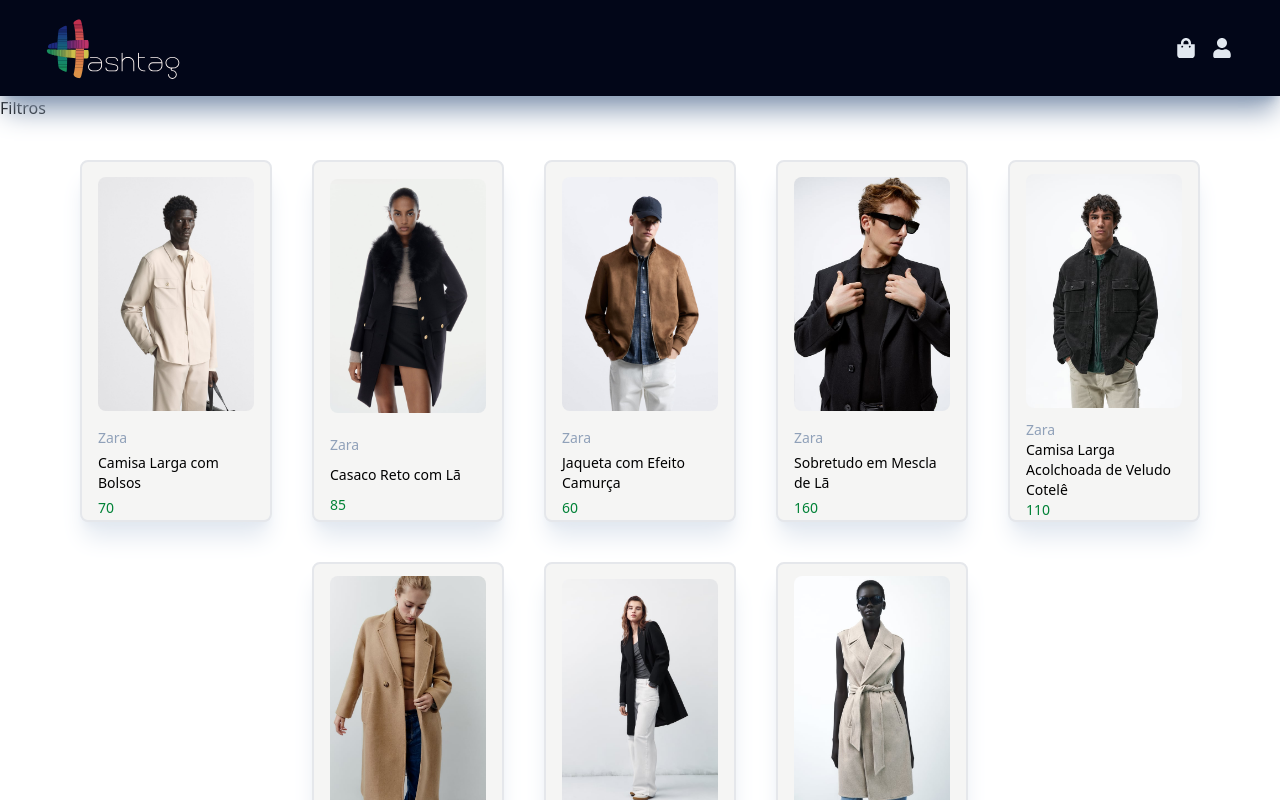
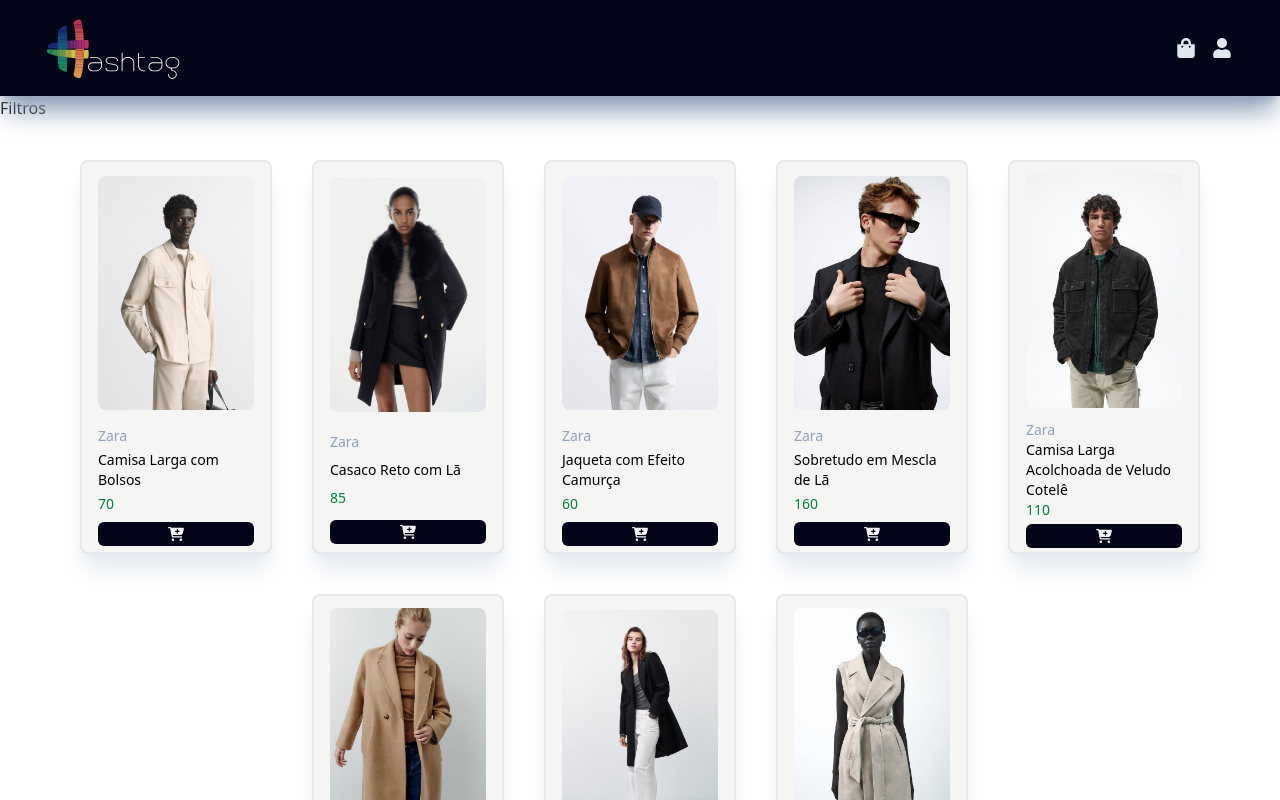
Before and after one commit to BrenoDev00/Estudos_React, a React (Vite) app in the folder e-commerce/: page / in a window 1280 px wide. Shown: the top 800 px of the page. Built offline with nearby package versions, Linux system fonts and the light colour scheme.

Commit message:
adiciona botão de adicionar ao carrinho

```diff
--- a/e-commerce/src/pages/Home/ProductCard.tsx
+++ b/e-commerce/src/pages/Home/ProductCard.tsx
@@ -1,4 +1,5 @@
 import { CatalogInterface } from "../../types/utils";
+import { FaCartPlus } from "react-icons/fa6";
 
 export const ProductCard = ({
   id,
@@ -19,6 +20,10 @@ export const ProductCard = ({
       <p className="mx-4 text-sm text-slate-400">{brand}</p>
       <p className="mx-4 text-sm">{name}</p>
       <p className="mx-4 text-sm text-green-700">{price}</p>
+
+      <button className="bg-slate-950 rounded-md mx-4 my-1 text-slate-100 flex justify-center py-1 hover:bg-slate-800">
+        <FaCartPlus />
+      </button>
     </article>
   );
 };
--- a/e-commerce/src/pages/Home/ProductsContainer.tsx
+++ b/e-commerce/src/pages/Home/ProductsContainer.tsx
@@ -5,7 +5,7 @@ export const ProductsContainer = () => {
   return (
     <section className="container flex flex-wrap mx-auto p-10 justify-center gap-10">
       {catalog.map((product) => {
-        return <ProductCard {...product} />;
+        return <ProductCard key={`product-key-${product.id}`} {...product} />;
       })}
     </section>
   );
```
